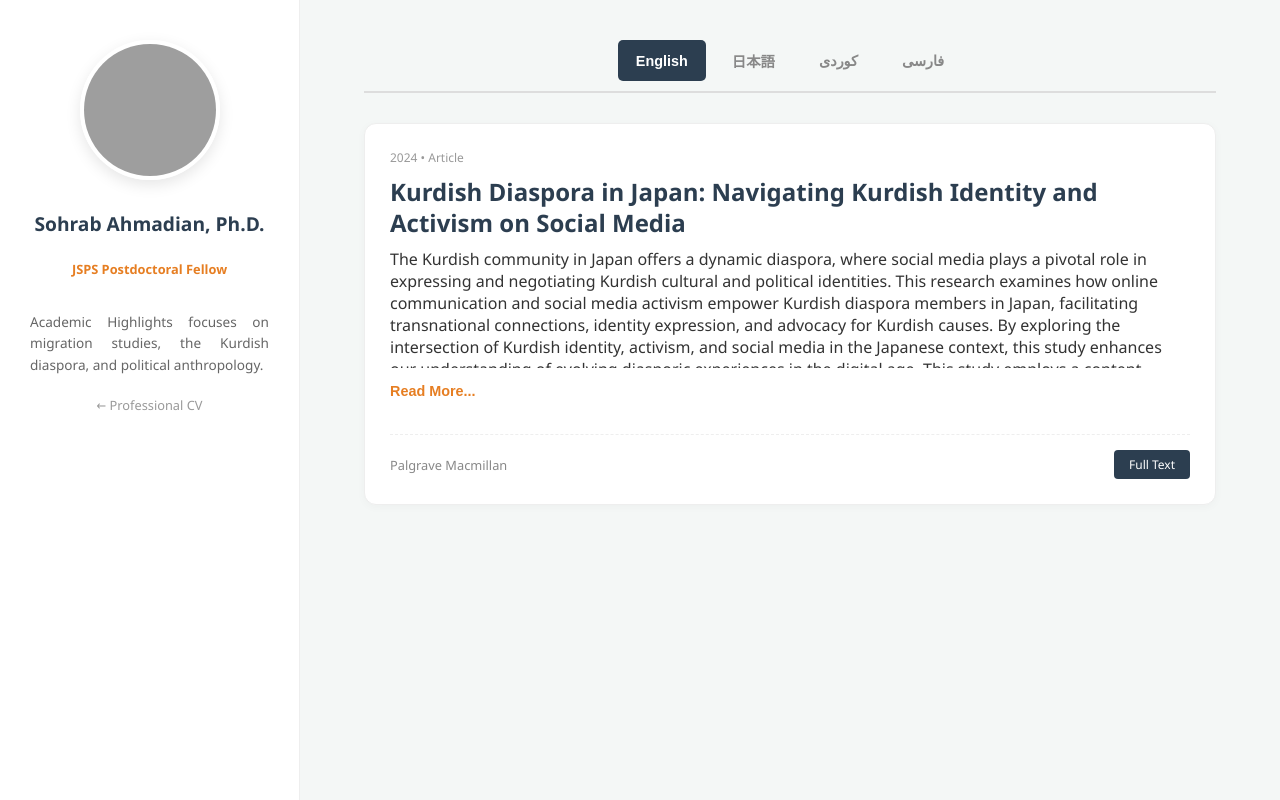
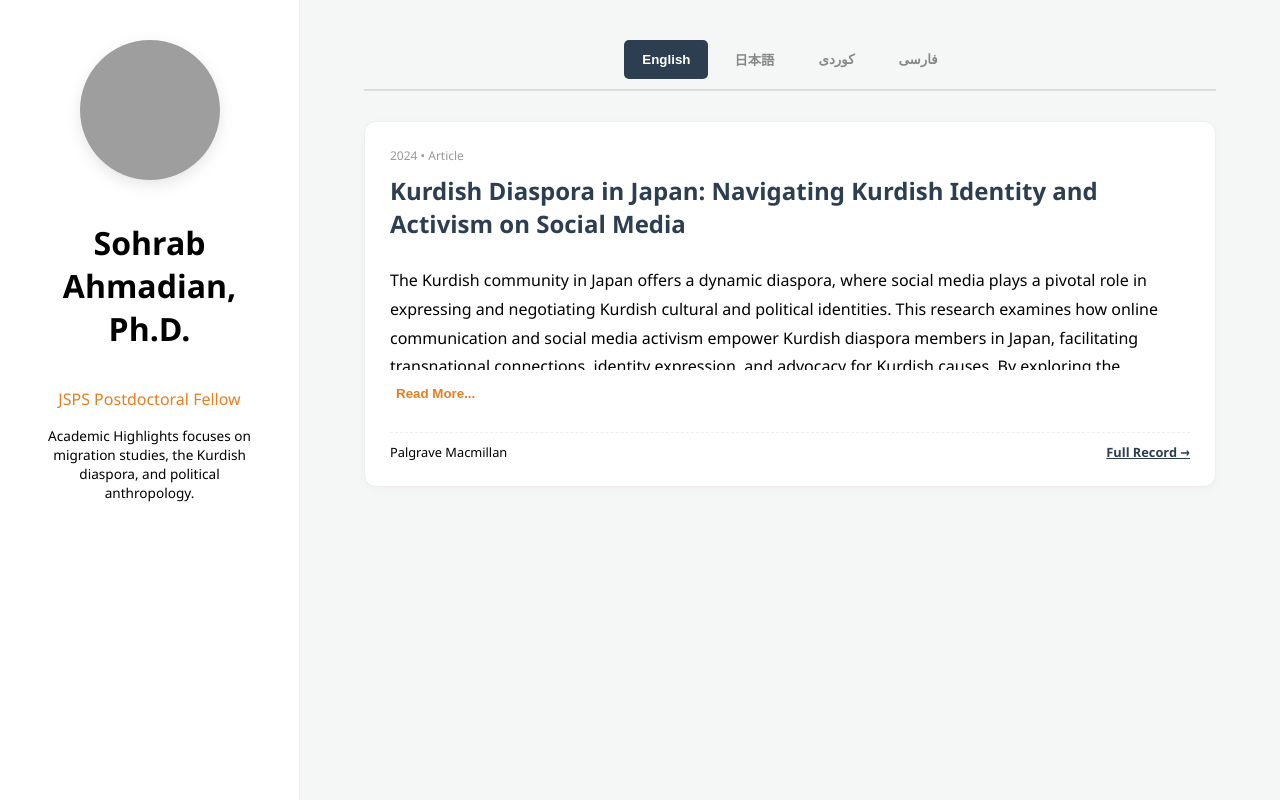
Before and after one commit to akosohrab/research, a plain HTML site: page index.html in a window 1280 px wide. Drawn offline with nearby package versions, Linux system fonts and the light colour scheme; grey boxes are pictures that could not be loaded.

Commit message:
Update index.html

```diff
--- a/index.html
+++ b/index.html
@@ -3,146 +3,96 @@
 <head>
     <meta charset="UTF-8">
     <meta name="viewport" content="width=device-width, initial-scale=1.0">
-    <title>Sohrab Ahmadian | Research Blog</title>
+    <title>Sohrab Ahmadian | Research Portfolio</title>
+    <script src="https://cdn.jsdelivr.net/npm/marked/marked.min.js"></script>
     <style>
-        :root { --primary: #2c3e50; --accent: #e67e22; --bg: #f4f7f6; --text: #333; --sidebar-width: 300px; }
+        :root { --primary: #2c3e50; --accent: #e67e22; --bg: #f4f7f6; --sidebar-width: 300px; }
         * { box-sizing: border-box; }
-        body { font-family: 'Segoe UI', Tahoma, sans-serif; background: var(--bg); color: var(--text); margin: 0; display: flex; min-height: 100vh; transition: 0.3s; }
-
-        /* Sidebar */
+        body { font-family: 'Segoe UI', Tahoma, sans-serif; background: var(--bg); margin: 0; display: flex; min-height: 100vh; }
         .sidebar { width: var(--sidebar-width); background: white; padding: 40px 30px; display: flex; flex-direction: column; align-items: center; text-align: center; border-right: 1px solid #eee; position: fixed; height: 100vh; overflow-y: auto; }
-        .profile-photo { width: 140px; height: 140px; border-radius: 50%; object-fit: cover; border: 4px solid #fff; margin-bottom: 20px; box-shadow: 0 5px 15px rgba(0,0,0,0.1); }
-        .sidebar h1 { font-size: 1.2rem; margin: 10px 0; color: var(--primary); }
-        .sidebar .bio { font-size: 0.85rem; color: #666; line-height: 1.6; margin: 20px 0; text-align: justify; }
-
-        /* Main Content */
+        .profile-photo { width: 140px; height: 140px; border-radius: 50%; object-fit: cover; margin-bottom: 20px; box-shadow: 0 5px 15px rgba(0,0,0,0.1); }
         .main-content { margin-left: var(--sidebar-width); flex: 1; padding: 40px 5%; width: 100%; }
-
-        /* Tabs - Responsive */
         .tabs-container { display: flex; justify-content: center; gap: 8px; margin-bottom: 30px; border-bottom: 2px solid #ddd; padding-bottom: 10px; position: sticky; top: 0; background: var(--bg); z-index: 100; flex-wrap: wrap; }
-        .tab-btn { padding: 10px 18px; border: none; background: none; font-weight: bold; cursor: pointer; color: #888; border-radius: 5px; font-size: 0.9rem; transition: 0.2s; }
+        .tab-btn { padding: 10px 18px; border: none; background: none; font-weight: bold; cursor: pointer; color: #888; border-radius: 5px; }
         .tab-btn.active { background: var(--primary); color: white; }
-
-        /* Work Card */
-        .work-card { background: white; border-radius: 12px; padding: 25px; margin-bottom: 30px; box-shadow: 0 2px 10px rgba(0,0,0,0.03); border: 1px solid #eee; display: none; width: 100%; }
-        .work-card.show { display: block; animation: fadeIn 0.3s ease-in; }
-
-        .title { font-size: 1.5rem; color: var(--primary); margin: 10px 0; font-weight: 800; line-height: 1.3; }
-        .abstract-container { overflow: hidden; max-height: 120px; transition: max-height 0.4s ease; position: relative; }
+        .work-card { background: white; border-radius: 12px; padding: 25px; margin-bottom: 30px; box-shadow: 0 2px 10px rgba(0,0,0,0.03); border: 1px solid #eee; display: none; }
+        .work-card.show { display: block; animation: fadeIn 0.3s ease; }
+        /* اصلاح تراز متن و عنوان */
+        .rtl-box { direction: rtl; text-align: right; font-family: 'Tahoma', sans-serif; }
+        .ltr-box { direction: ltr; text-align: left; }
+        .title { font-size: 1.5rem; color: var(--primary); margin: 10px 0; font-weight: 800; }
+        .abstract-container { overflow: hidden; max-height: 120px; transition: max-height 0.4s ease; }
         .abstract-container.expanded { max-height: 3000px; }
-        .rtl { direction: rtl; text-align: right; font-family: 'Tahoma', sans-serif; line-height: 1.8; }
-
-        .read-more-btn { color: var(--accent); cursor: pointer; border: none; background: none; font-weight: bold; margin: 15px 0; padding: 0; font-size: 0.9rem; }
-        .footer-info { margin-top: 20px; padding-top: 15px; border-top: 1px dashed #eee; display: flex; justify-content: space-between; align-items: center; flex-wrap: wrap; gap: 10px; }
-
-        #no-data-msg { text-align: center; color: #999; padding: 40px; width: 100%; display: none; }
-
+        .read-more-btn { color: var(--accent); cursor: pointer; border: none; background: none; font-weight: bold; margin: 15px 0; }
         @keyframes fadeIn { from { opacity: 0; } to { opacity: 1; } }
-
-        /* Responsive Breakpoints */
-        @media (max-width: 992px) {
-            :root { --sidebar-width: 250px; }
-        }
-        @media (max-width: 768px) {
-            body { flex-direction: column; }
-            .sidebar { width: 100%; height: auto; position: relative; border-right: none; border-bottom: 1px solid #eee; padding: 30px 20px; }
-            .main-content { margin-left: 0; padding: 30px 15px; }
-            .title { font-size: 1.2rem; }
-        }
+        @media (max-width: 768px) { body { flex-direction: column; } .sidebar { width: 100%; height: auto; position: relative; } .main-content { margin-left: 0; } }
     </style>
 </head>
 <body>
-
 <div class="sidebar" id="sidebar-ui"></div>
-
 <div class="main-content">
-    <div class="tabs-container">
+    <div class="tabs-container" id="tabs-list">
         <button class="tab-btn active" onclick="filterByLang('en', this)">English</button>
         <button class="tab-btn" onclick="filterByLang('jp', this)">日本語</button>
         <button class="tab-btn" onclick="filterByLang('ku', this)">کوردی</button>
         <button class="tab-btn" onclick="filterByLang('fa', this)">فارسی</button>
     </div>
-
     <div id="blog-container"></div>
-    <div id="no-data-msg"></div>
+    <div id="no-data-msg" style="text-align:center; color:#999; display:none; padding:50px;"></div>
 </div>
-
 <script>
 let allWorks = [];
 const labels = { en: "Read More...", jp: "続きを読む...", fa: "ادامه مطلب...", ku: "درێژە..." };
 
 async function loadData() {
-    try {
-        const response = await fetch('data.json');
-        const data = await response.json();
-        allWorks = data.works || [];
-        renderSidebar(data.sidebar);
-        renderWorks();
-        filterByLang('en');
-    } catch (e) { document.getElementById('blog-container').innerText = "Error loading data."; }
+    const res = await fetch('data.json');
+    const data = await res.json();
+    allWorks = data.works;
+    renderSidebar(data.sidebar);
+    renderWorks();
+    filterByLang('en');
 }
 
 function renderSidebar(s) {
-    document.getElementById('sidebar-ui').innerHTML = `
-        <img src="${s.photo}" class="profile-photo">
-        <h1>${s.name}</h1>
-        <p style="color:var(--accent); font-weight:bold; font-size:0.8rem;">${s.title}</p>
-        <div class="bio">${s.bio}</div>
-        <a href="https://akosohrab.github.io/CV" style="text-decoration:none; color:#999; font-size:0.8rem;">← Professional CV</a>
-    `;
+    document.getElementById('sidebar-ui').innerHTML = `<img src="${s.photo}" class="profile-photo"><h1>${s.name}</h1><p style="color:var(--accent)">${s.title}</p><div style="font-size:0.85rem; padding:0 10px;">${s.bio}</div>`;
 }
 
 function renderWorks() {
-    const container = document.getElementById('blog-container');
-    container.innerHTML = allWorks.map((work, i) => {
+    document.getElementById('blog-container').innerHTML = allWorks.map((work, i) => {
         const isRtl = (work.lang === 'fa' || work.lang === 'ku');
+        const alignmentClass = isRtl ? 'rtl-box' : 'ltr-box';
         return `
-            <div class="work-card lang-group-${work.lang}" id="card-${i}">
+            <div class="work-card lang-group-${work.lang} ${alignmentClass}">
                 <div style="font-size:0.75rem; color:#999;">${work.date} • ${work.type}</div>
                 <h2 class="title">${work.title}</h2>
                 <div class="abstract-container" id="container-${i}">
-                    <div class="${isRtl ? 'rtl' : ''}">${work.abstract}</div>
+                    <div style="line-height:1.8;">${marked.parse(work.abstract)}</div>
                 </div>
                 <button class="read-more-btn" onclick="toggleReadMore(${i}, '${work.lang}')" id="btn-${i}">${labels[work.lang] || labels.en}</button>
-                <div class="footer-info">
-                    <span style="font-size:0.8rem; color:#888;">${work.source}</span>
-                    ${work.link ? `<a href="${work.link}" target="_blank" style="background:var(--primary); color:white; padding:6px 15px; border-radius:4px; text-decoration:none; font-size:0.75rem;">Full Text</a>` : ''}
+                <div style="margin-top:15px; border-top:1px dashed #eee; padding-top:10px; display:flex; justify-content:space-between; font-size:0.8rem;">
+                    <span>${work.source}</span>
+                    <a href="${work.link}" target="_blank" style="color:var(--primary); font-weight:bold;">Full Record →</a>
                 </div>
             </div>`;
     }).join('');
 }
 
-function filterByLang(lang, btnElement) {
-    if(btnElement) {
-        document.querySelectorAll('.tab-btn').forEach(b => b.classList.remove('active'));
-        btnElement.classList.add('active');
-    }
-
-    let found = 0;
-    document.querySelectorAll('.work-card').forEach(card => {
-        card.classList.remove('show');
-        if(card.classList.contains(`lang-group-${lang}`)) {
-            card.classList.add('show');
-            found++;
-        }
+function filterByLang(lang, btn) {
+    if(btn) { document.querySelectorAll('.tab-btn').forEach(b => b.classList.remove('active')); btn.classList.add('active'); }
+    let count = 0;
+    document.querySelectorAll('.work-card').forEach(c => {
+        c.classList.remove('show');
+        if(c.classList.contains(`lang-group-${lang}`)) { c.classList.add('show'); count++; }
     });
-
-    const msgBox = document.getElementById('no-data-msg');
-    if(found === 0) {
-        msgBox.style.display = 'block';
-        msgBox.innerText = (lang==='fa'?"مطلبی یافت نشد.":(lang==='ku'?"هیچ بابەتێک نەدۆزرایەوە.":(lang==='jp'?"記事が見つかりませんでした。":"No publications found.")));
-    } else {
-        msgBox.style.display = 'none';
-    }
+    document.getElementById('no-data-msg').style.display = count === 0 ? 'block' : 'none';
+    document.getElementById('no-data-msg').innerText = "No posts in this language.";
 }
 
 function toggleReadMore(i, lang) {
     const c = document.getElementById(`container-${i}`);
-    const b = document.getElementById(`btn-${i}`);
     c.classList.toggle('expanded');
-    b.innerText = c.classList.contains('expanded') ? (lang==='fa'?'بستن':(lang==='jp'?'閉じる':(lang==='ku'?'داخستن':'Close'))) : (labels[lang] || labels.en);
+    document.getElementById(`btn-${i}`).innerText = c.classList.contains('expanded') ? (lang==='fa'?'بستن':(lang==='jp'?'閉じる':(lang==='ku'?'داخستن':'Close'))) : (labels[lang] || labels.en);
 }
-
 window.onload = loadData;
 </script>
 </body>
```
